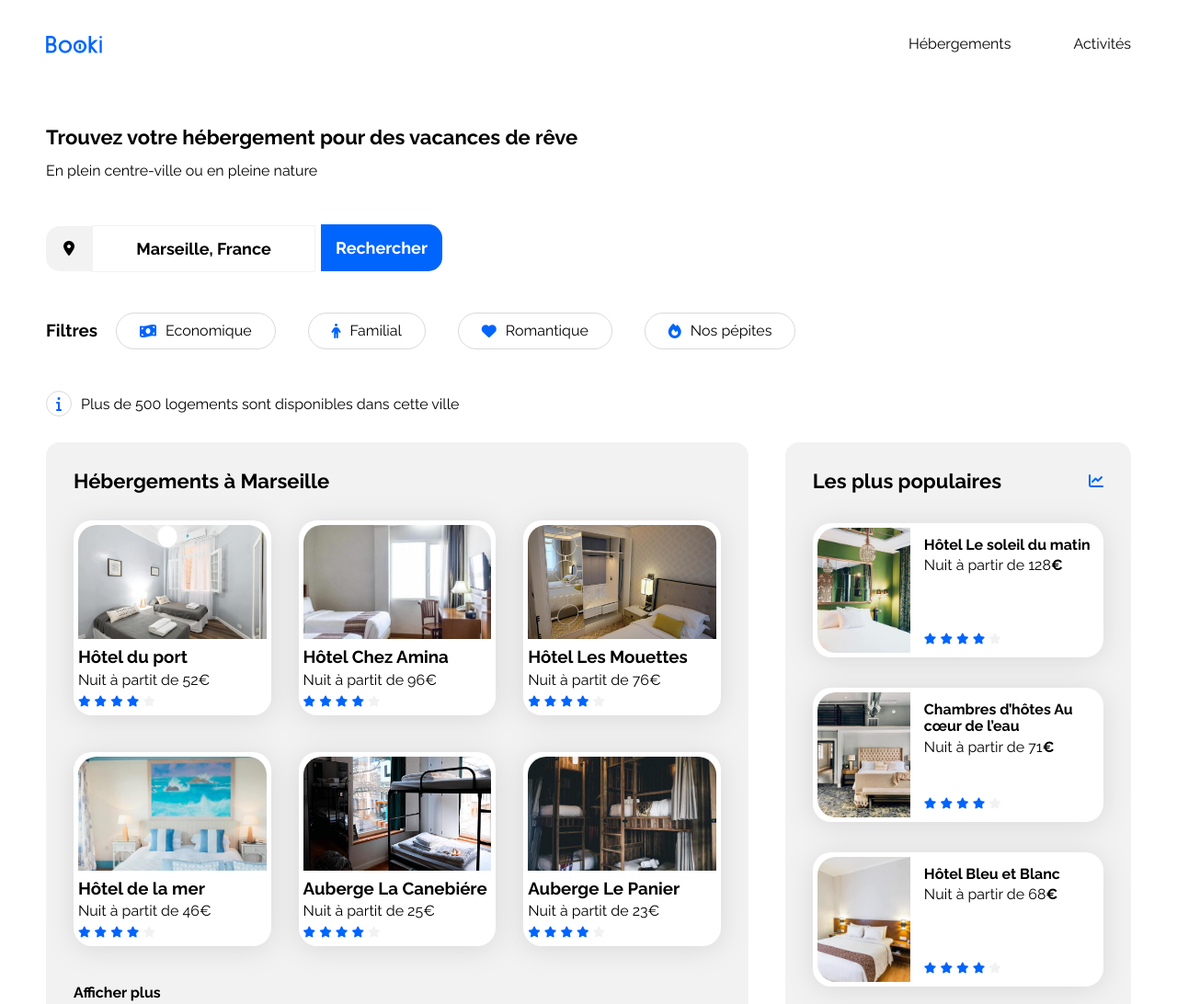
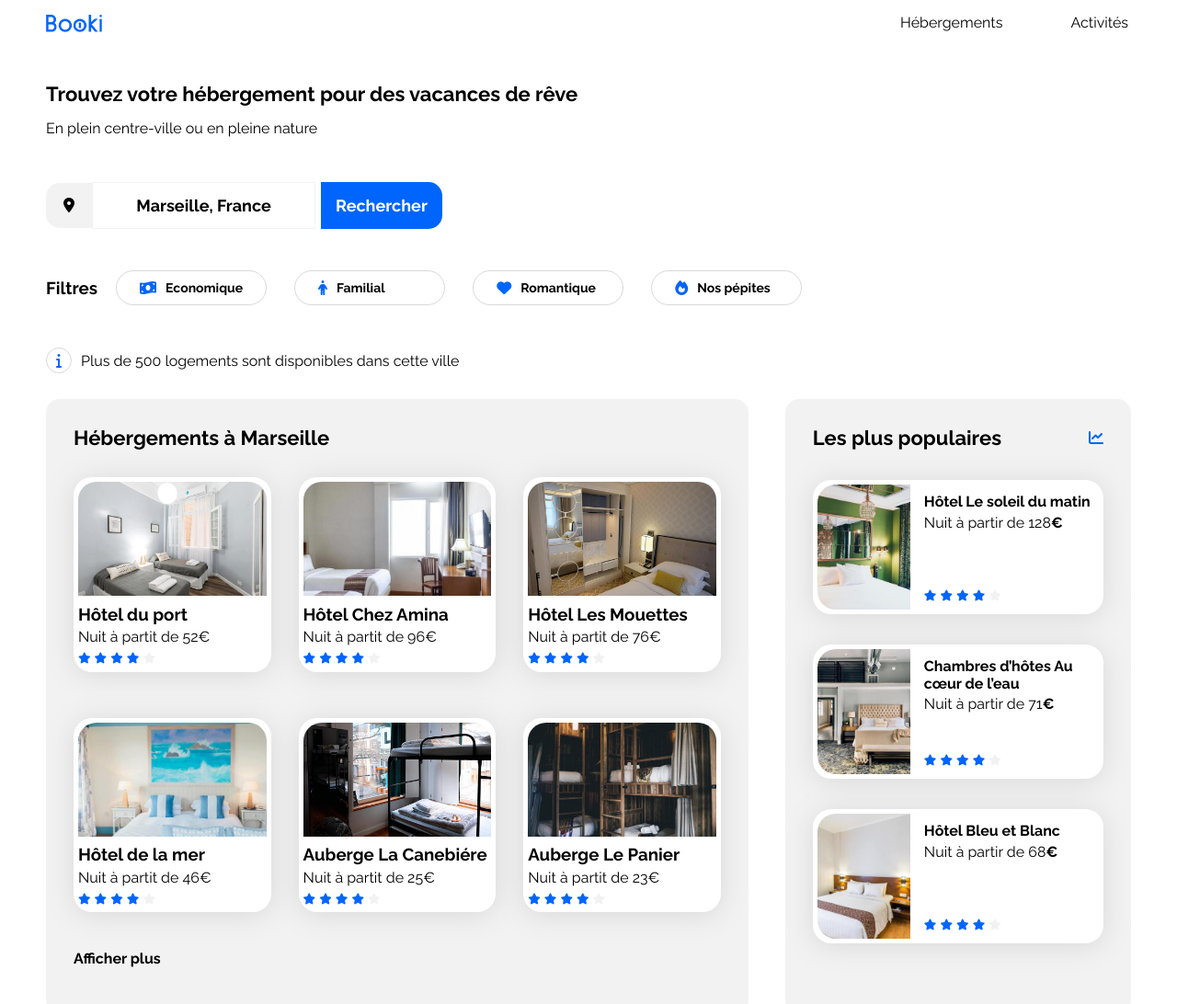
Before and after one commit to FetayahRedouane/Booki, a plain HTML site: page index.html in a window 1280 px wide. Shown: the top 1092 px of the page at 92% size. Drawn offline with Linux system fonts and the light colour scheme; files whose address does not match are found by name.

Commit message:
Rectification de certain details et structure

```diff
--- a/css/style.css
+++ b/css/style.css
@@ -39,6 +39,7 @@
 
 nav a {
     border: 3px solid transparent;
+    padding: 12px 0;
 }
 
 nav a:hover {
@@ -151,8 +152,14 @@ body {
 }
 
 .categorie {
-    display: flex;
-    gap: 35px;
+    display: grid;
+    grid-template-columns: 1fr 1fr 1fr 1fr;
+    gap: 30px;
+}
+
+.categorie-name {
+    font-size: 14px;
+    font-weight: 700;
 }
 
 .button-categorie {
@@ -260,8 +267,9 @@ a {
 .hebergement-cards {
     display: grid;
     grid-template-columns: 1fr 1fr 1fr;
-    gap: 0 30px;
+    gap: 30px;
     margin-top: 10px;
+
 }
 
 .hebergement-cards .card {
@@ -337,6 +345,10 @@ section > h2 {
 
 .activite-card {
     display: contents;
+}
+
+.activite-title {
+    padding: 0;
 }
 
 .activite a {
--- a/index.html
+++ b/index.html
@@ -28,12 +28,12 @@
                      <ul class="boutton">
                          <li>
                              <a href="#">
-                                 <p>Hébergements</p>
+                                 Hébergements
                              </a>
                          </li>
                          <li>
                              <a href="#">
-                                <p>Activités</p>
+                                Activités
                              </a>
                          </li>
                      </ul>
@@ -73,25 +73,25 @@
                      <span class="filter-categorie">
                          <button class="button-categorie">
                              <i class="fa-solid fa-money-bill-wave"></i>
-                             <p>Economique</p>
+                             <p class="categorie-name">Economique</p>
                          </button>
                      </span>
                      <span class="filter-categorie">
                          <button class="button-categorie">
                              <i class="fa-solid fa-person"></i>
-                             <p>Familial</p>
+                             <p class="categorie-name">Familial</p>
                          </button>
                      </span>
                      <span class="filter-categorie">
                          <button class="button-categorie">
                              <i class="fa-solid fa-heart"></i>
-                             <p>Romantique</p>
+                             <p class="categorie-name">Romantique</p>
                          </button>
                      </span>
                      <span class="filter-categorie">
                          <button class="button-categorie">
                              <i class="fa-solid fa-fire"></i>
-                             <p>Nos pépites</p>
+                             <p class="categorie-name">Nos pépites</p>
                          </button>
                      </span>
                     </div>
@@ -158,6 +158,8 @@
                                 </div>
                             </article>
                         </a>
+                    </div>
+                    <div class="hebergement-cards">
                         <a href="#">
                             <article class="card">
                                 <img src="./images/hebergements/annie-spratt.jpg" alt="">
@@ -284,7 +286,7 @@
                             <img src="./images/activites/reno-laithienne.jpg" alt="">
                             <div class="card-content">
                                 <div class="card-txt">
-                                    <h3>Vieux-Port</h3>
+                                    <h3 class="activite-title">Vieux-Port</h3>
                                 </div>
                             </div>
                         </article>
@@ -294,7 +296,7 @@
                             <img src="./images/activites/paul-hermann.jpg" alt="">
                             <div class="card-content">
                                 <div class="card-txt">
-                                    <h3>Fort de Pomègues</h3>
+                                    <h3 class="activite-title">Fort de Pomègues</h3>
                                 </div>
                             </div>
                         </article>
@@ -304,7 +306,7 @@
                             <img src="./images/activites/kilyan-sockalingum.jpg" alt="">
                             <div class="card-content">
                                 <div class="card-txt">
-                                    <h3>Parc national des calanques</h3>
+                                    <h3 class="activite-title">Parc national des calanques</h3>
                                 </div>
                             </div>
                         </article>
@@ -314,7 +316,7 @@
                             <img src="./images/activites/florian-wehde.jpg" alt="">
                             <div class="card-content">
                                 <div class="card-txt">
-                                    <h3>Notre-Dame-de-la-Garde</h3>
+                                    <h3 class="activite-title">Notre-Dame-de-la-Garde</h3>
                                 </div>
                             </div>
                         </article>
```
